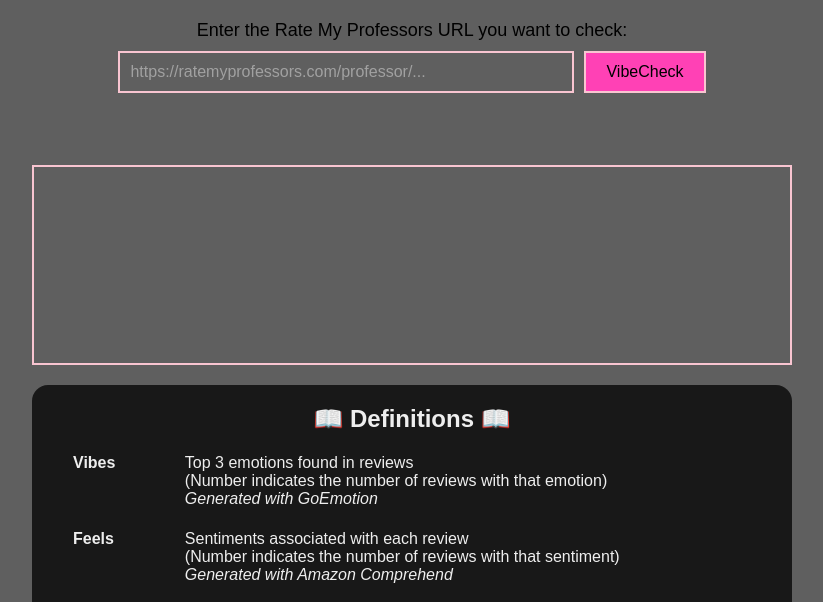
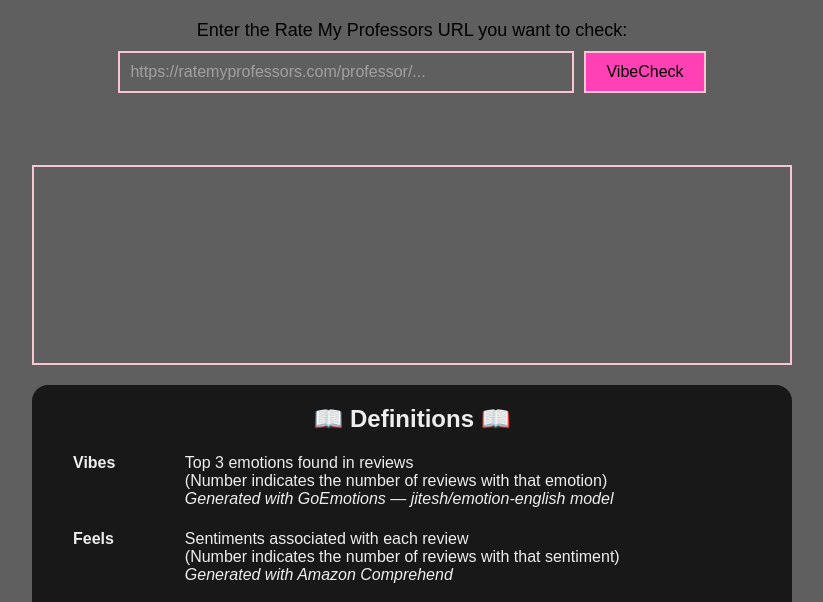
Before and after one commit to Jonqora/VibeCheckMyProf, a website: page web/index.html in a window 1280 px wide. Shown: the part 177-779 px from the top of the page, without its empty margins (228-1051 px from the left). Drawn offline with Linux system fonts and the light colour scheme.

Commit message:
FE Definitions block typo and formatting fixes

```diff
--- a/web/index.html
+++ b/web/index.html
@@ -35,7 +35,7 @@
                     <td>Vibes</td>
                     <td>Top 3 emotions found in reviews <br>
                         (Number indicates the number of reviews with that emotion)<br>
-                        <i>Generated with GoEmotion</i>
+                        <i>Generated with GoEmotions — jitesh/emotion-english model</i>
                     </td>
                 </tr>
                 <tr>
@@ -76,7 +76,6 @@
                     </td>
                 </tr>
             </table>
-
         </div>
     </div>
     <!-- Load config.js first -->
```
